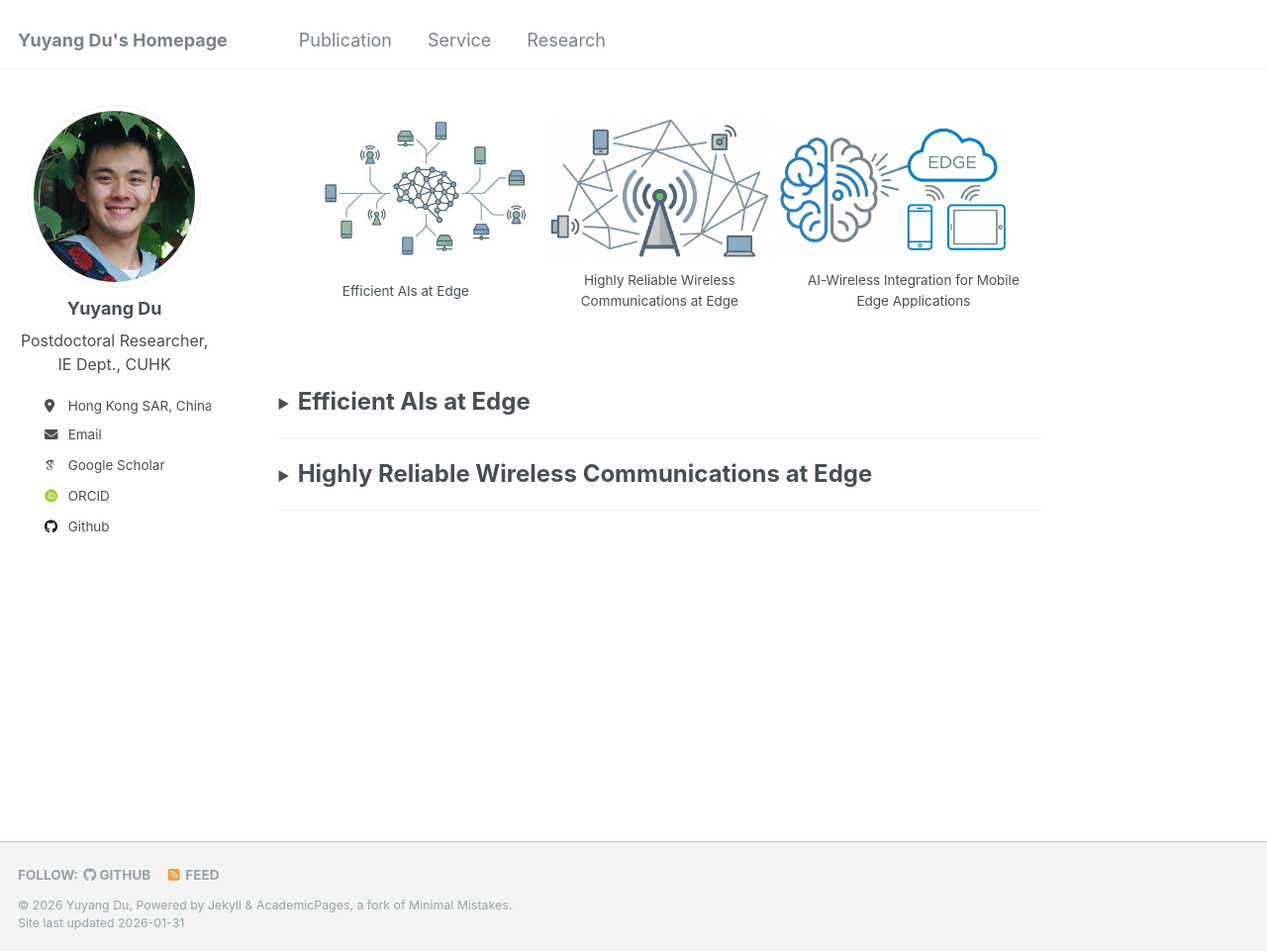
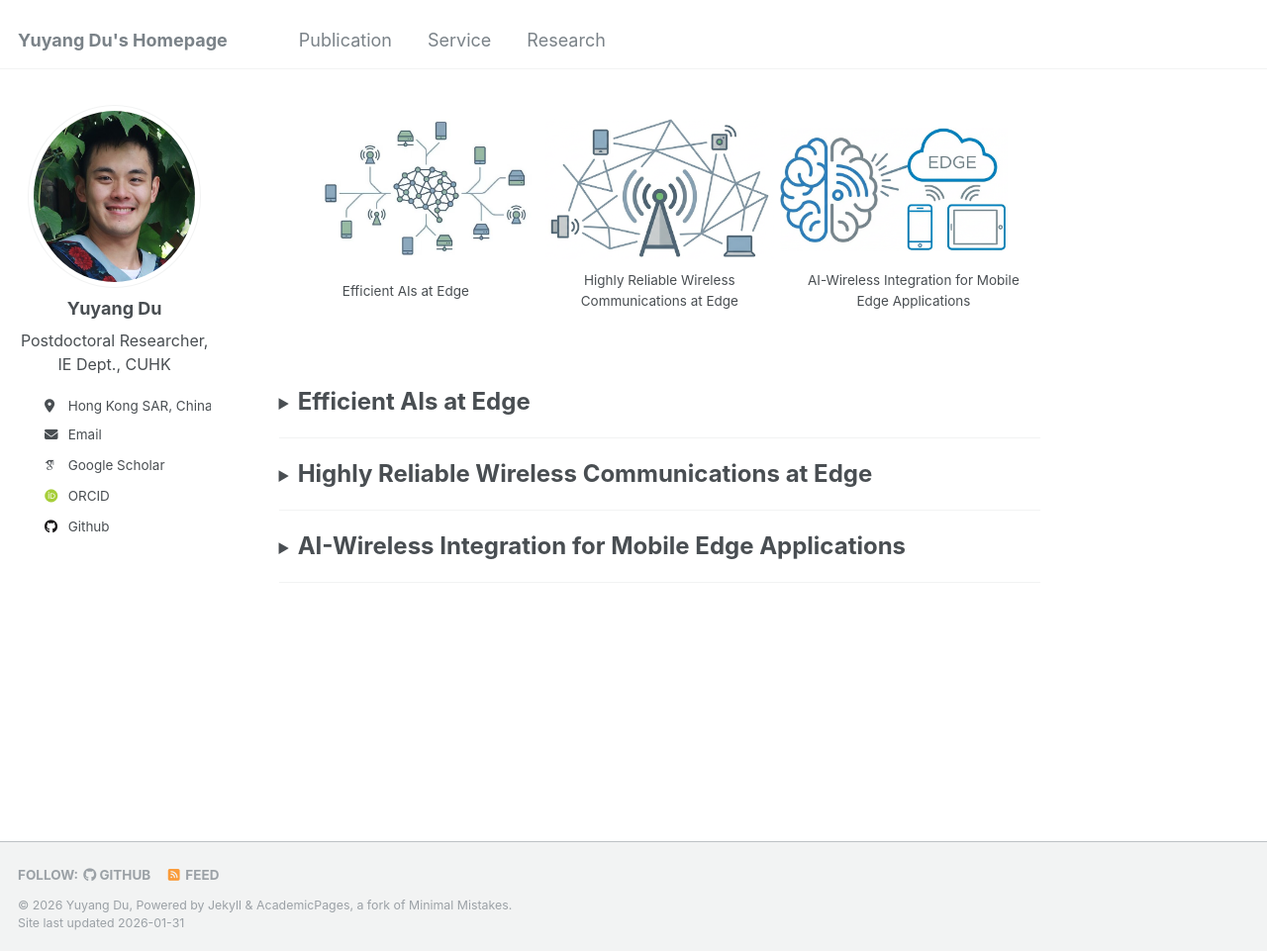
Before and after one commit to yuyangdu01/yuyangdu01.github.io, a Jekyll site: the page built from _pages/research.md, in a window 1280 px wide and 961 px high. Shown: the whole window at 99% size. Built offline with Jekyll 4.4.1, drawn with Linux system fonts in a browser that asks for light colours; some web fonts are replaced.

Commit message:
Update research.md

```diff
--- a/_pages/research.md
+++ b/_pages/research.md
@@ -115,5 +115,49 @@ redirect_from:
 </details>
 <hr>
 
+<details><!-- Remy: #3 fold contents -->
+  <summary>
+    <span style="text-align: center; font-size: 24px; font-weight: bold;">AI-Wireless Integration for Mobile Edge Applications</span>
+  </summary>
+  <br>
+
+  <p style="text-align: justify;">Another important line of research of mine is to develop real-world intelligent edge systems that deliver practical impacts for both the research community and commercial R&D. My recent works explore Industrial 4.0 systems, with an emphasis on soft manufacturing – where advanced AI and wireless communication technologies are integrated to enable unmanned system automation and flexible reconfiguration. I am building a fully autonomous self-driving laboratory for automated pharmaceutical validation and manufacturing in collaboration with chemical experts. Meanwhile, I am actively investigating the synergy of AI and wireless communication to advance remote healthcare applications in the upcoming 6G era.
+    <br>Given the interdisciplinary nature in this line of research, my work involves collaborations with domain experts from Harvard, the National University of Singapore (NUS), Zhejiang University (ZJU), and the CSE Department at CUHK.
+  </p>
+  <span>Selected Publications:</span>
+  <br>
+  <span style="font-size: 14px; color: grey;">(underlines for student co-advised, * for equal contribution, # for corresponding author/project lead)</span>
+  <br><br>
+
+  <p style="font-size: 18px; font-weight: bold;">Industrial IoT Automation (with a drug manufacturing use case):</p>
+  <ul>
+    <li>
+      <span></span>
+    </li>
+    <li>
+      <span></span>
+    </li>
+    <li>
+      <span></span>
+    </li>
+    <li>
+      <span></span>
+    </li>
+  </ul>
+
+  <p style="font-size: 18px; font-weight: bold;">Remote Healthcare:</p>
+  <ul>
+    <li>
+      <span></span>
+    </li>
+    <li>
+      <span></span>
+    </li>
+    <li>
+      <span></span>
+    </li>
+  </ul>
+</details>
+<hr>
 
 </div>
```
